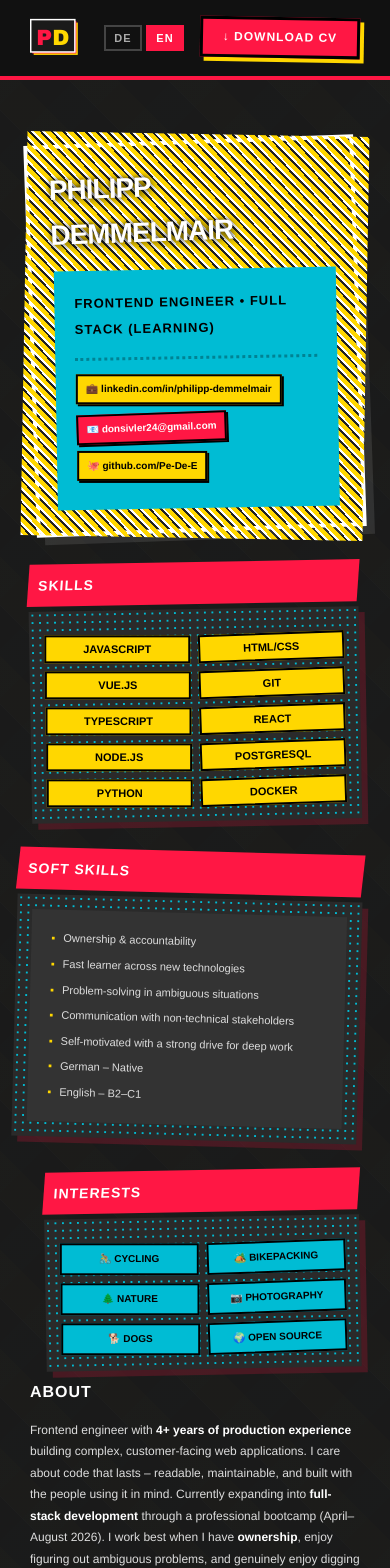
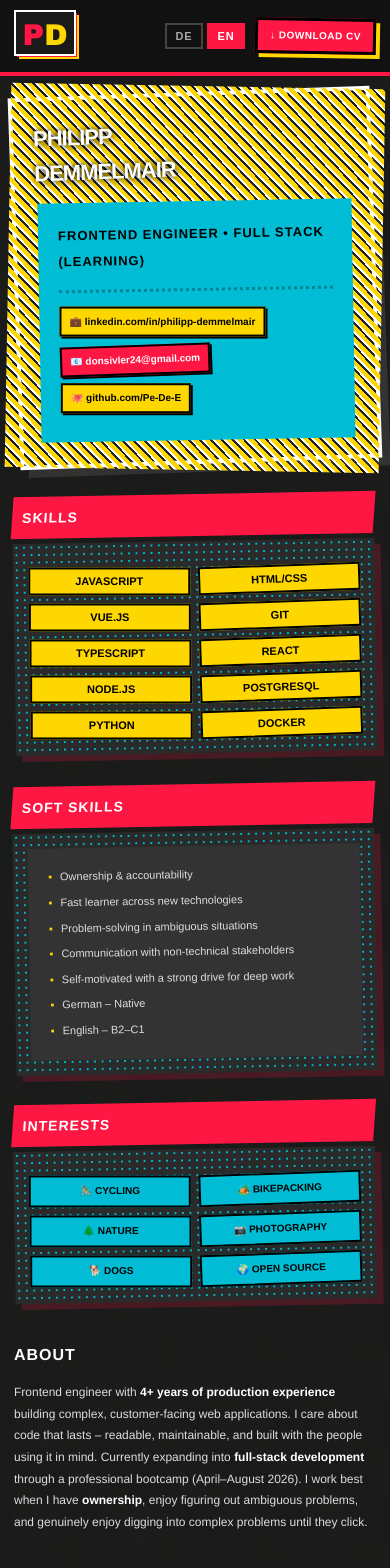
Before and after one commit to Pe-De-E/cv, a React (Vite) app: page / in a window 390 px wide. Shown: the top 1568 px of the page. Built offline with nearby package versions, Linux system fonts and the light colour scheme.

Commit message:
📱 Added responsive design
Added a view for mobile devices.

```diff
--- a/src/components/navbar/Navbar.css
+++ b/src/components/navbar/Navbar.css
@@ -124,6 +124,32 @@
   box-shadow: 2px 2px 0px #FFD700;
 }
 
+@media (max-width: 600px) {
+  .navbar {
+    padding: 10px 14px;
+    flex-wrap: wrap;
+    gap: 10px;
+  }
+
+  .navbar-nav {
+    order: 3;
+    width: 100%;
+    justify-content: flex-start;
+  }
+
+  .navbar-actions {
+    margin-left: auto;
+    gap: 10px;
+  }
+
+  .pdf-btn, a.pdf-btn {
+    width: auto;
+    padding: 7px 12px;
+    font-size: 10px;
+    letter-spacing: 0.5px;
+  }
+}
+
 @media print {
   .navbar {
     display: none;
--- a/src/index.css
+++ b/src/index.css
@@ -4,4 +4,5 @@
 
 body {
   margin: 0;
+  overflow-x: hidden;
 }
--- a/src/pages/cv/CV.css
+++ b/src/pages/cv/CV.css
@@ -531,13 +531,65 @@ h1 {
 
 /* RESPONSIVE */
 @media (max-width: 900px) {
+    .container {
+        padding: 24px 20px;
+    }
+
     .sidebar {
         float: none;
         width: 100%;
         margin-right: 0;
+        margin-top: 0;
     }
+
     .main {
         clear: both;
+        margin-top: 30px;
+    }
+}
+
+@media (max-width: 600px) {
+    .container {
+        padding: 16px 14px;
+    }
+
+    h1 {
+        font-size: 22px;
+    }
+
+    .job {
+        transform: none;
+        margin-left: 0;
+        margin-top: 0;
+    }
+
+    .job:nth-child(odd) {
+        transform: none;
+        margin-left: 0;
+    }
+
+    .education {
+        transform: none;
+        margin-left: 0;
+    }
+
+    .skills-section {
+        transform: none;
+        margin-left: 0;
+    }
+
+    .section:nth-child(3),
+    .section:nth-child(4) {
+        transform: rotate(-1deg);
+        margin-left: 0;
+    }
+
+    .accent-box {
+        transform: none;
+    }
+
+    .skills-grid {
+        grid-template-columns: 1fr 1fr;
     }
 }
 
```
